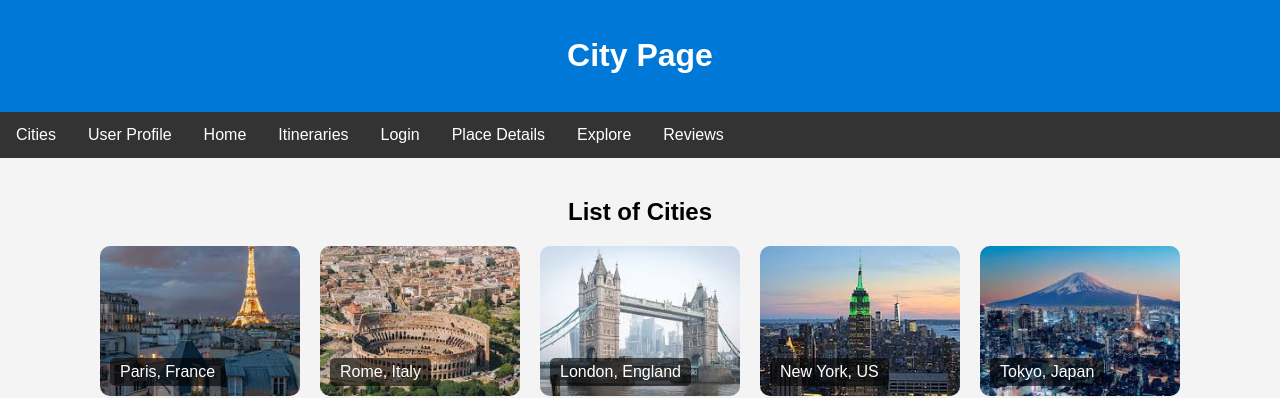
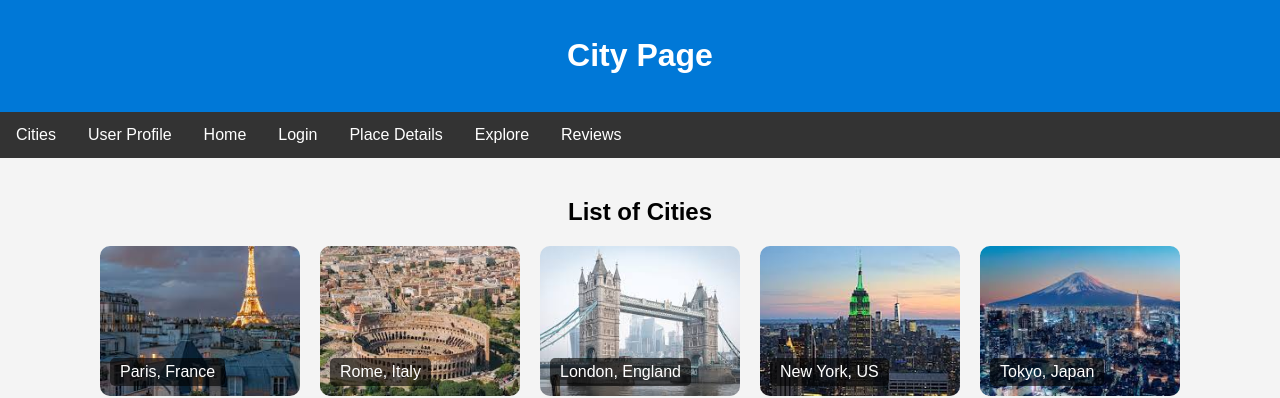
Before and after one commit to pruizjr2/travel-app, a plain HTML site: page client/city.html in a window 1280 px wide. Shown: the top 398 px of the page. Drawn offline with Linux system fonts and the light colour scheme; files that its build step writes are made by us from their sources; files whose address does not match are found by name.

Commit message:
Update city.html

```diff
--- a/client/city.html
+++ b/client/city.html
@@ -53,7 +53,6 @@
         <a href="city.html">Cities</a>
         <a href="dashboard.html">User Profile</a>
         <a href="home.html">Home</a>
-        <a href="itinerary.html">Itineraries</a>
         <a href="login.html">Login</a>
         <a href="place_details.html">Place Details</a>
         <a href="register.html">Explore</a>
```
